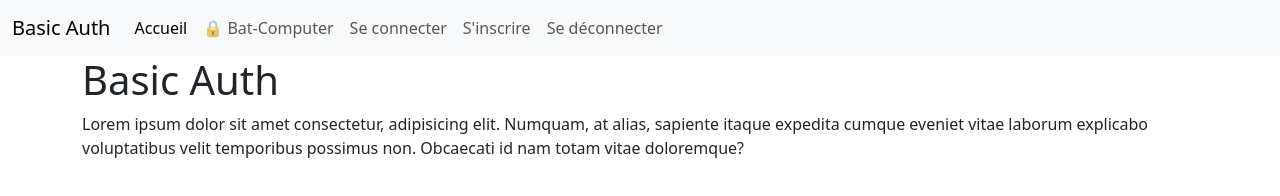
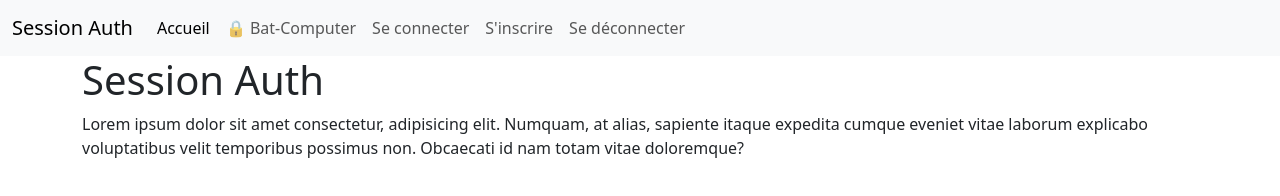
Before and after one commit to MathisLatimier/cours-protocol-auth, a website: page public/index.html in a window 1280 px wide. Drawn offline with nearby package versions, Linux system fonts and the light colour scheme.

Commit message:
update text front

```diff
--- a/public/index.html
+++ b/public/index.html
@@ -4,7 +4,7 @@
     <meta charset="UTF-8" />
     <meta name="viewport" content="width=device-width, initial-scale=1.0" />
     <link rel="shortcut icon" href="./images/favicon.ico" type="image/x-icon">
-    <title>Basic Auth - Accueil</title>
+    <title>Session Auth - Accueil</title>
     <link
       href="https://cdn.jsdelivr.net/npm/bootstrap@5.3.8/dist/css/bootstrap.min.css"
       rel="stylesheet"
@@ -15,7 +15,7 @@
   <body>
     <nav class="navbar navbar-expand-lg bg-body-tertiary">
       <div class="container-fluid">
-        <a class="navbar-brand" href="#">Basic Auth</a>
+        <a class="navbar-brand" href="#">Session Auth</a>
         <button
           class="navbar-toggler"
           type="button"
@@ -52,7 +52,7 @@
     </nav>
 
     <main class="container">
-      <h1>Basic Auth</h1>
+      <h1>Session Auth</h1>
       <p>
         Lorem ipsum dolor sit amet consectetur, adipisicing elit. Numquam, at
         alias, sapiente itaque expedita cumque eveniet vitae laborum explicabo
```
Also changed, not shown: views/admin-page.html (+2 -2 lines).
